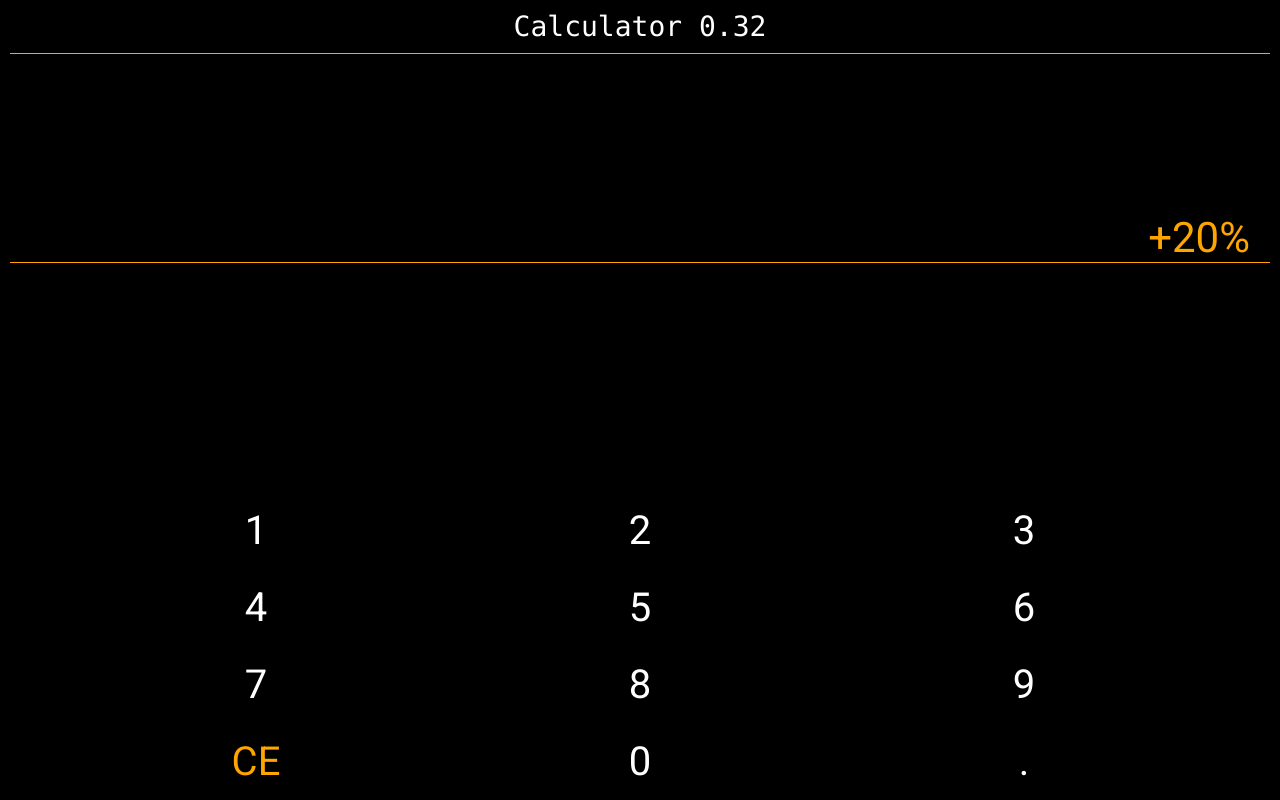
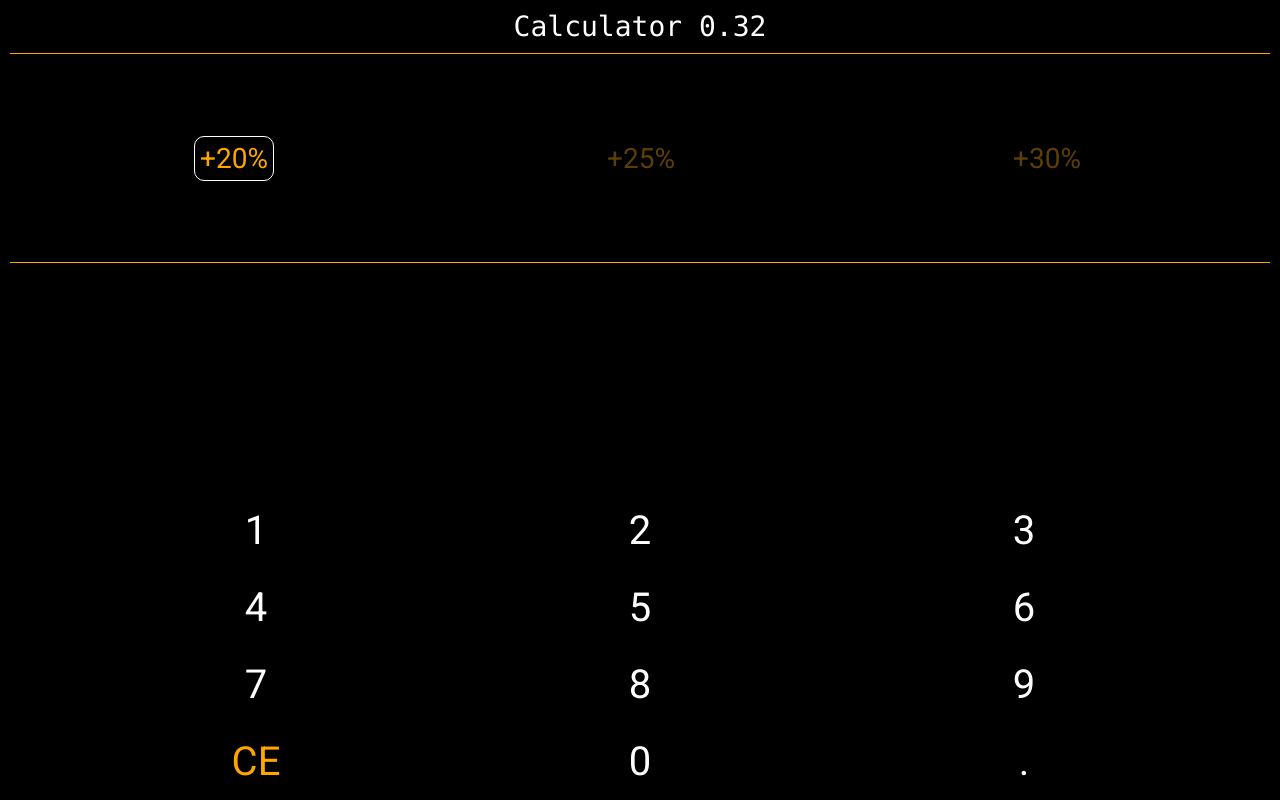
Before and after one commit to taras240/calculator, a plain HTML site: page index.html in a window 1280 px wide. Drawn offline with Linux system fonts and the light colour scheme.

Commit message:
percent added

```diff
--- a/index.html
+++ b/index.html
@@ -12,7 +12,29 @@
     <main>
       <section class="display">
         <div class="enteredNumber"></div>
-        <div class="persentage">+20%</div>
+        <div class="persentage-list">
+          <div
+            class="percentage-element active"
+            percent="1.2"
+            onclick="changePercenage(this)"
+          >
+            +20%
+          </div>
+          <div
+            class="percentage-element"
+            percent="1.25"
+            onclick="changePercenage(this)"
+          >
+            +25%
+          </div>
+          <div
+            class="percentage-element"
+            percent="1.3"
+            onclick="changePercenage(this)"
+          >
+            +30%
+          </div>
+        </div>
         <div class="result"></div>
       </section>
       <section class="buttons">
--- a/script.js
+++ b/script.js
@@ -3,10 +3,13 @@ let enteredNumber = document.querySelector(".enteredNumber");
 let result = document.querySelector(".result");
 let baseNumber = 0;
 let baseString = "";
+let percentage = document
+  .querySelector(".percentage-element.active")
+  .getAttribute("percent");
 let clearNumber = true;
 let timeOut;
 function enterDigit(digit) {
-  window.navigator.vibrate(20);
+  window.navigator.vibrate(40);
   if (enteredNumber.classList.contains("inactive")) {
     enteredNumber.classList.remove("inactive");
     enteredNumber.innerText = digit;
@@ -18,12 +21,19 @@ function enterDigit(digit) {
   }
   baseString = enteredNumber.innerText;
   baseNumber = parseFloat(baseString);
-  result.innerText = (baseNumber * 1.2).toFixed(2);
+  result.innerText = (baseNumber * percentage).toFixed(2);
   clearNumber = false;
   clearTimeout(timeOut);
   timeOut = setTimeout(() => clearDisplay(), 1500);
 }
 function clearDisplay() {
   enteredNumber.classList.add("inactive");
-  //   enteredNumber.innerText = "";
 }
+function changePercenage(element) {
+  document.querySelectorAll(".percentage-element").forEach((element) => {
+    element.classList.remove("active");
+  });
+  element.classList.add("active");
+  percentage = element.getAttribute("percent");
+  result.innerText = (baseNumber * percentage).toFixed(2);
+}
--- a/style.css
+++ b/style.css
@@ -38,15 +38,34 @@ main {
 }
 .enteredNumber {
   flex: 1;
+  max-width: 300px;
+  overflow: auto;
   align-self: flex-start;
+  height: fit-content;
 }
 .enteredNumber.inactive {
   color: #5c3e06;
 }
-.persentage {
+.persentage-list {
+  width: 100%;
+  display: flex;
+  justify-content: space-around;
+  align-items: center;
   font-size: 3rem;
 }
+.percentage-element {
+  font-size: 2rem;
+  color: #5c3e06;
+  padding: 5px;
+}
+.percentage-element.active {
+  color: orange;
+  border: 1px solid white;
+  border-radius: 10px;
+}
 .result {
+  flex: 1;
+  overflow: scroll;
 }
 .digits-block {
   display: flex;
```
